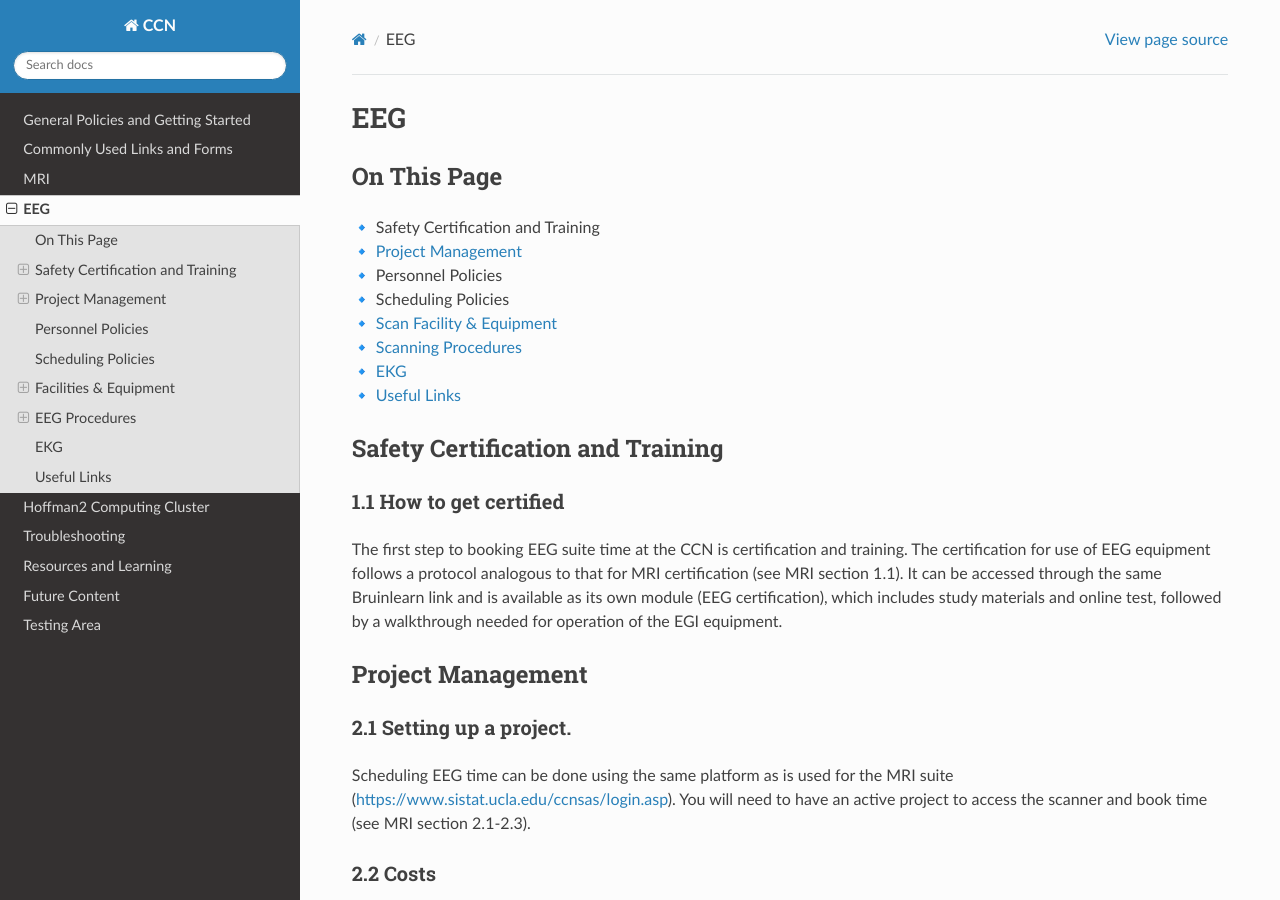
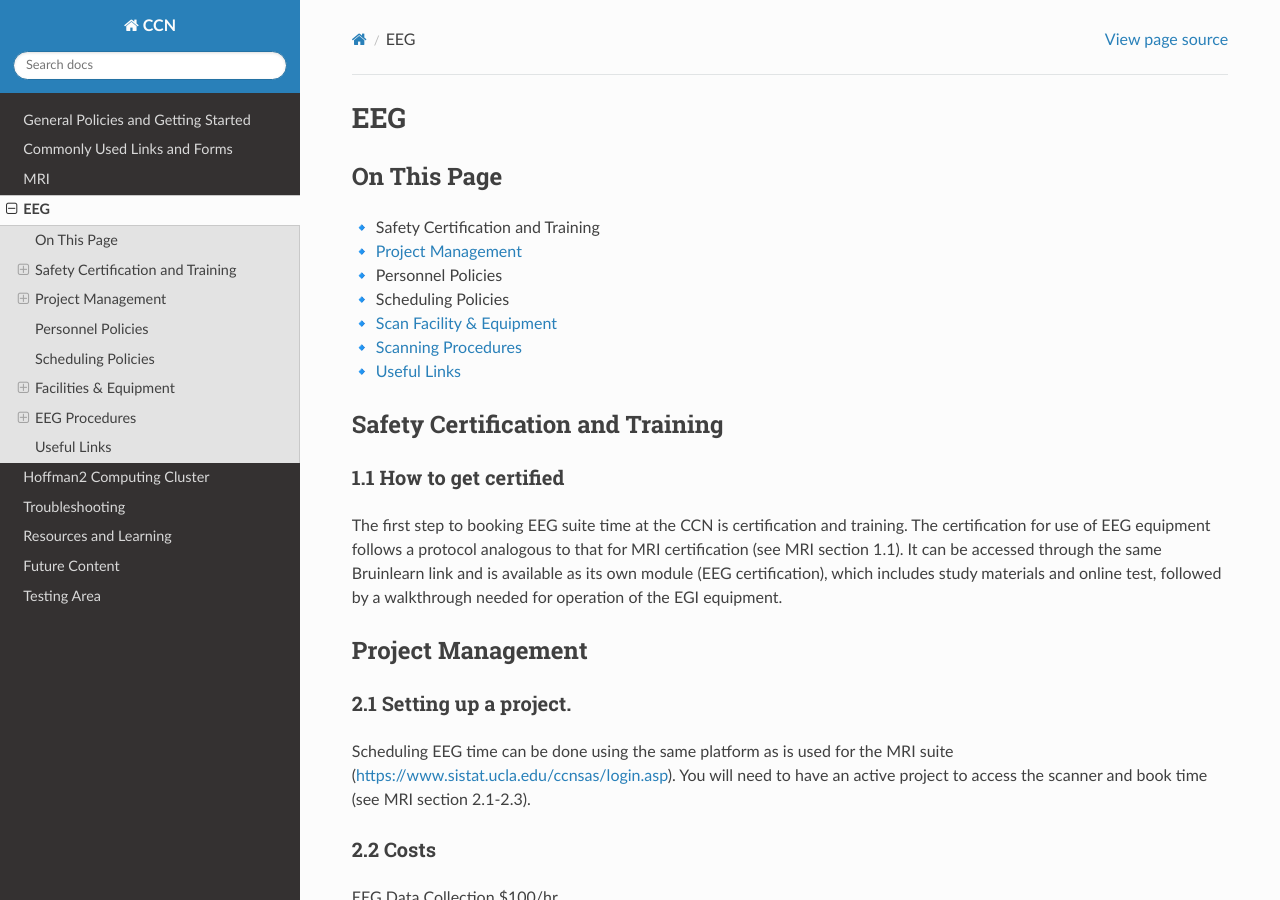
Before and after one commit to CCN-Support/CCN_Wiki, a Sphinx documentation site: the page built from docs/source/eeg.rst, in a window 1280 px wide and 900 px high. Built offline with Sphinx 7.4.7 and the Read the Docs theme 3.1.0, drawn with Linux system fonts in a browser that asks for light colours.

Commit message:
Update eeg.rst

```diff
--- a/docs/source/eeg.rst
+++ b/docs/source/eeg.rst
@@ -10,7 +10,6 @@
 | 🔹 :ref:`Scheduling Policies <eeg-scheduling-policies>`
 | 🔹 :ref:`Scan Facility & Equipment <eeg-facility-equipment>`
 | 🔹 :ref:`Scanning Procedures <eeg-procedures>`
-| 🔹 :ref:`EKG <EKG>`
 | 🔹 :ref:`Useful Links <eeg-useful-links>`
 
 .. _eeg-safety-cert:
@@ -293,9 +292,8 @@
 **EGI Rinsing and Disinfecting Instructions**
 The EGI instructions can be found in the black binder in the cabinet in the prep room.
 
-.. _EKG:
-EKG
--------
+**6.7 EKG**
+~~~~~~~~~~~
 
 A good tutorial (visual) for EKG application (we typically work with v2 and v4 in the eeg-fmri set up): https://www.adinstruments.com/blog/correctly-place-electrodes-12-lead-ecg
 
```
